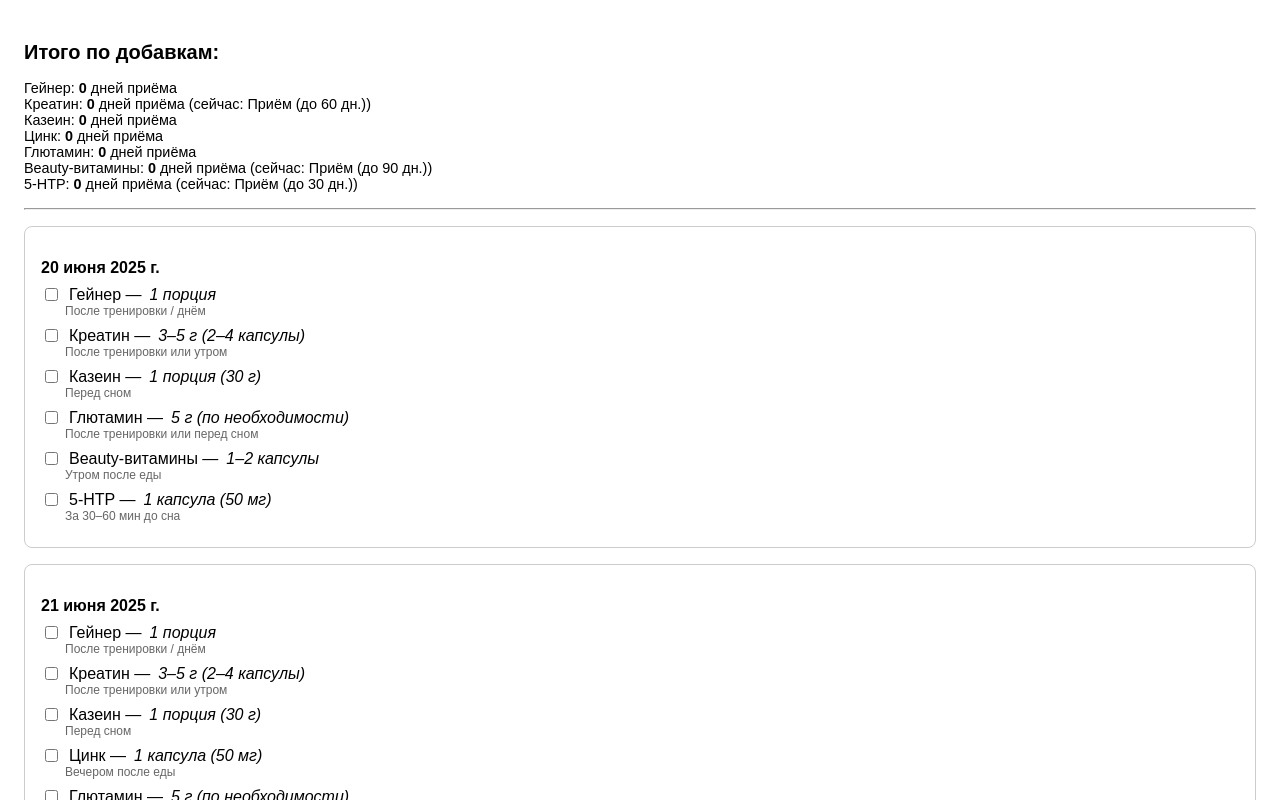
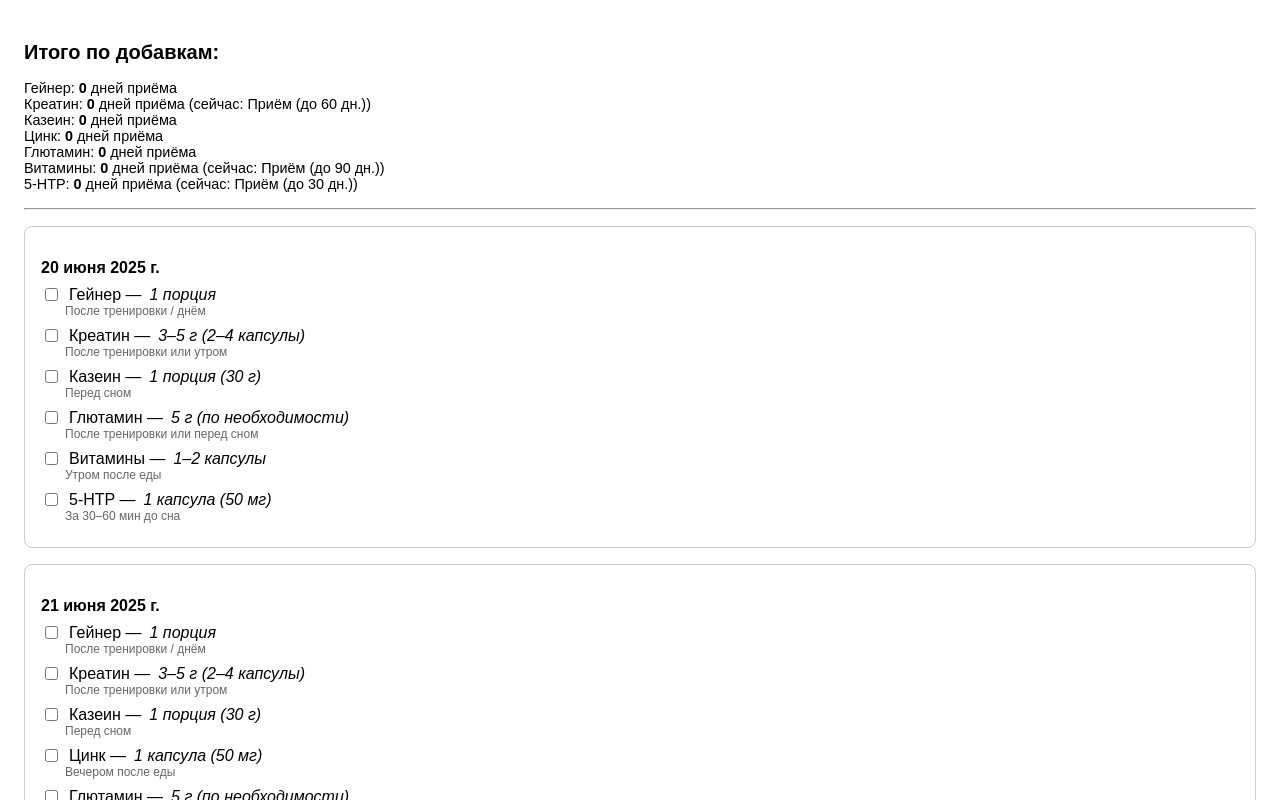
Before and after one commit to amrkhn23/plan_kapkan, a React (Vite) app: page / in a window 1280 px wide. Shown: the top 800 px of the page. Built offline with nearby package versions, Linux system fonts and the light colour scheme.

Commit message:
Update App.jsx

```diff
--- a/App.jsx
+++ b/App.jsx
@@ -8,7 +8,7 @@ const supplements = [
   { name: 'Казеин', daily: true, dose: '1 порция (30 г)', timing: 'Перед сном' },
   { name: 'Цинк', daily: false, dose: '1 капсула (50 мг)', interval: 2, timing: 'Вечером после еды' },
   { name: 'Глютамин', daily: false, dose: '5 г (по необходимости)', timing: 'После тренировки или перед сном' },
-  { name: 'Beauty-витамины', daily: true, dose: '1–2 капсулы', cycle: [90, 30], timing: 'Утром после еды' },
+  { name: 'Витамины', daily: true, dose: '1–2 капсулы', cycle: [90, 30], timing: 'Утром после еды' },
   { name: '5-HTP', daily: true, dose: '1 капсула (50 мг)', cycle: [30, 14], optional: true, timing: 'За 30–60 мин до сна' },
 ];
 
```
